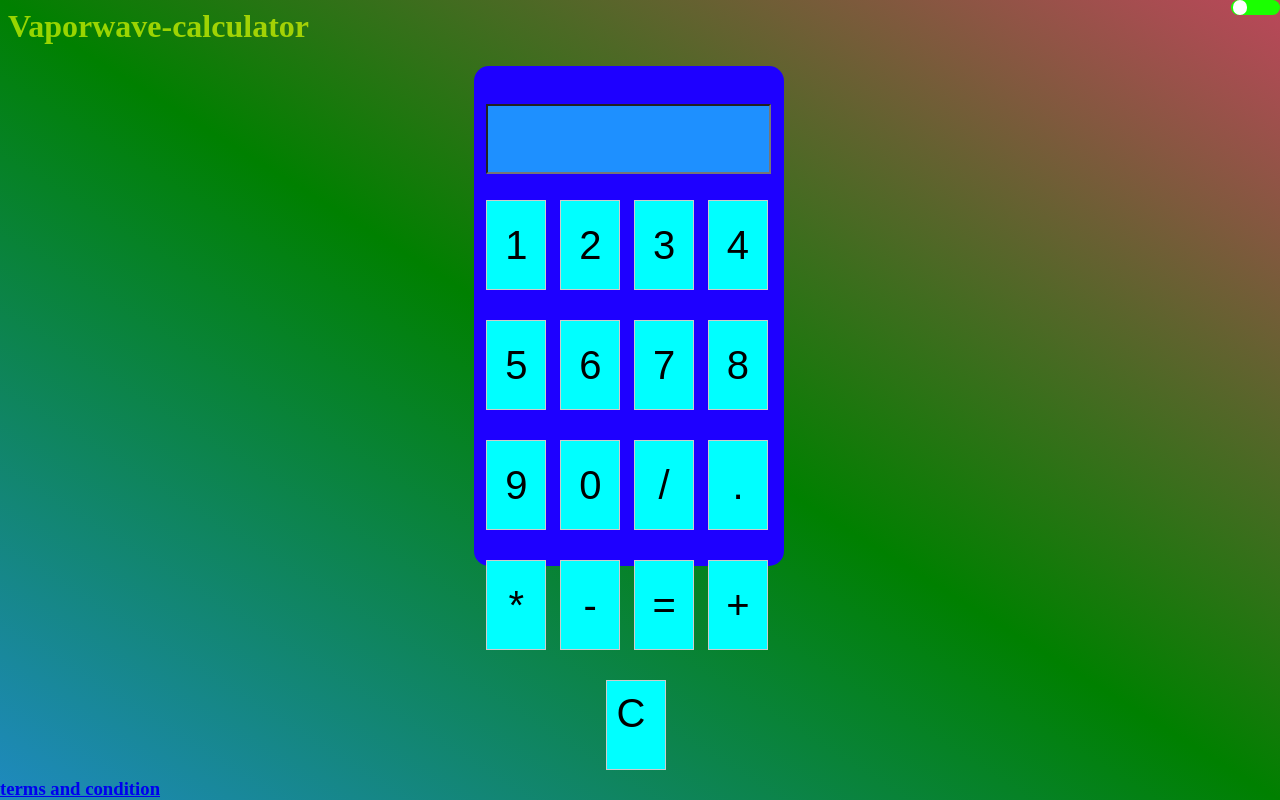
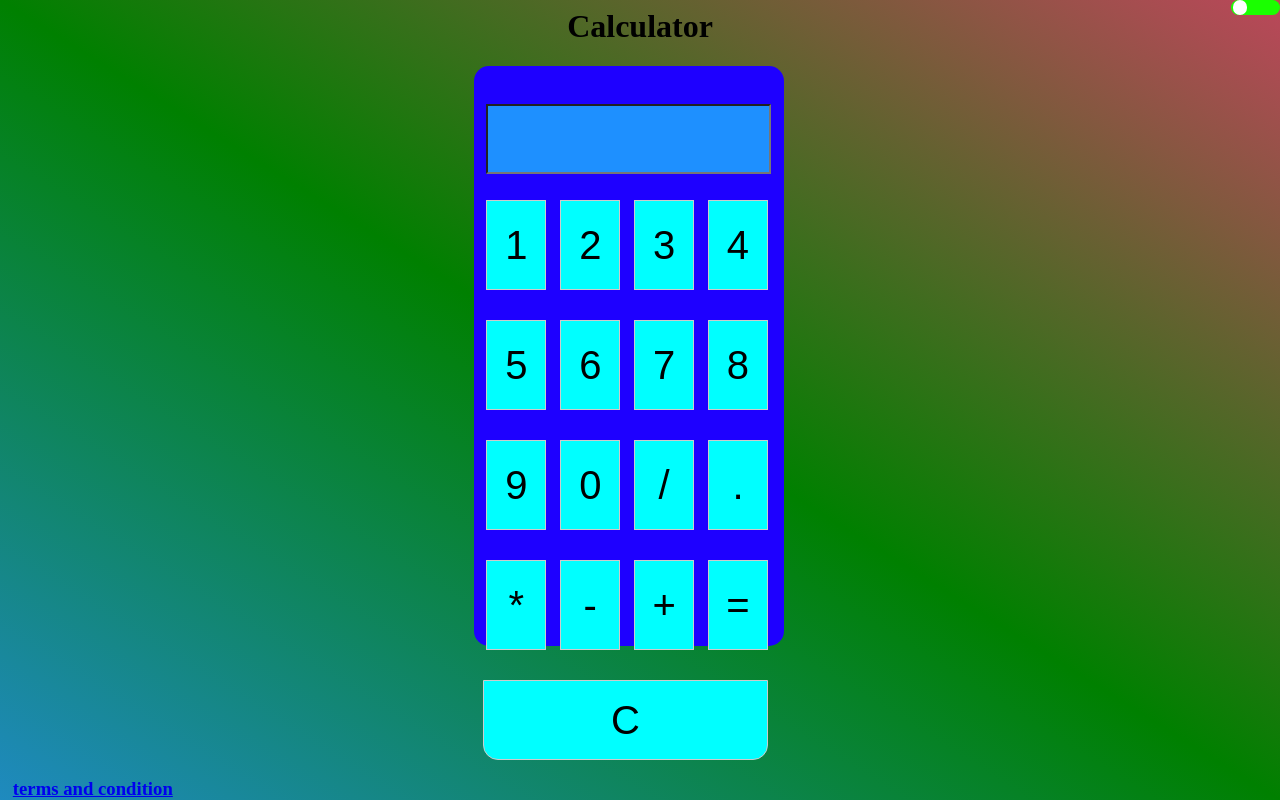
Before and after one commit to Atmoloid/Calculator, a plain HTML site: page index.html in a window 1280 px wide. Drawn offline with Linux system fonts and the light colour scheme.

Commit message:
fixed delete button positioning + fixed some class name

```diff
--- a/index.html
+++ b/index.html
@@ -3,19 +3,19 @@
     <meta charset="UTF-8">
     <meta name="viewport" content="width=device-width, initial-scale=1.0">
 
-    <title>me so sburrato</title>
+    <title>Calculator</title>
     <link rel="stylesheet" href="style.css">
 </head>
 <body>
-  <h1>Vaporwave-calculator</h1>
-  <div class="corpo-calcolatrice"></div>
+  <h1>Calculator</h1>
+  <div class="Calculator-body"></div>
   <div class="schermo">
   <input type="text" class="display" readonly></div>
   <div class="container">
     <input type="checkbox" id="check">
     <label for="check" class="switch"></label>
   </div>
-  <span></span><div><h3 class="boh"><a href="https://www.youtube.com/watch?v=dQw4w9WgXcQ">terms and condition</a></h3></div>
+  <span></span><div><h3 class="tc"><a href="https://www.youtube.com/watch?v=dQw4w9WgXcQ">terms and condition</a></h3></div>
   <script href="script.js" src="script.js"></script><div class="tasti">
     <div class="div1">
      <button onclick="appendToDisplay('1')"class="tasto1">1</button>
@@ -38,8 +38,8 @@
     <div class="div4">
       <button onclick="appendToDisplay('*')"class="per">*</button>
       <button onclick="appendToDisplay('-')"class="meno">-</button>
+      <button onclick="appendToDisplay('+')"class="piu">+</button>
       <button onclick="calculate()" class="uguale">=</button>
-      <button onclick="appendToDisplay('+')"class="piu">+</button>
     </div>
       <button onclick="clearDisplay()" class="delete">C</button>
 </div>
--- a/style.css
+++ b/style.css
@@ -1,12 +1,12 @@
-:root{
-    display: flex;
-    -ms-flex-align: center;
-
-    flex-wrap: wrap;
- }
- .corpo-calcolatrice{
+h1{
+   display: flex;
+   justify-content: center;
+   color: black;
+}
+.Calculator-body{
+   display: flex;
     width: 310px;
-        height: 500px;
+        height: 580px;
         background-color: rgb(30, 0, 255);
         position: absolute;
         left: 37%;
@@ -22,10 +22,11 @@
  }
 
 
- .boh{
+ .tc{
    color: lightgreen;
    position: absolute;
    bottom: 0%;
+   left: 1%;
    margin: 0 auto;}
 
   .container{
@@ -77,7 +78,7 @@ display: none;
  h3{
    left: 0%;
   }
- .tasti button {
+ .tasti button:not(.delete) {
    height: 90px;
    width: 60px;
    padding: 10px;
@@ -145,7 +146,19 @@ display: none;
 }
 .delete{
    display: flex;
+   align-items: center;
+   justify-content: center;
    position: absolute;
-   right: 48%;
+   right: 40%;
    top: 85%;
+   height: 80px;
+   width: 285px;
+   padding: 10px;
+   font-size: 40px;
+   background-color: #f0f0f0;
+   border: 1px solid #ccc;
+   cursor: pointer;
+   background-color: cyan;
+   border-bottom-left-radius: 15px;
+   border-bottom-right-radius: 15px;
 }
```
